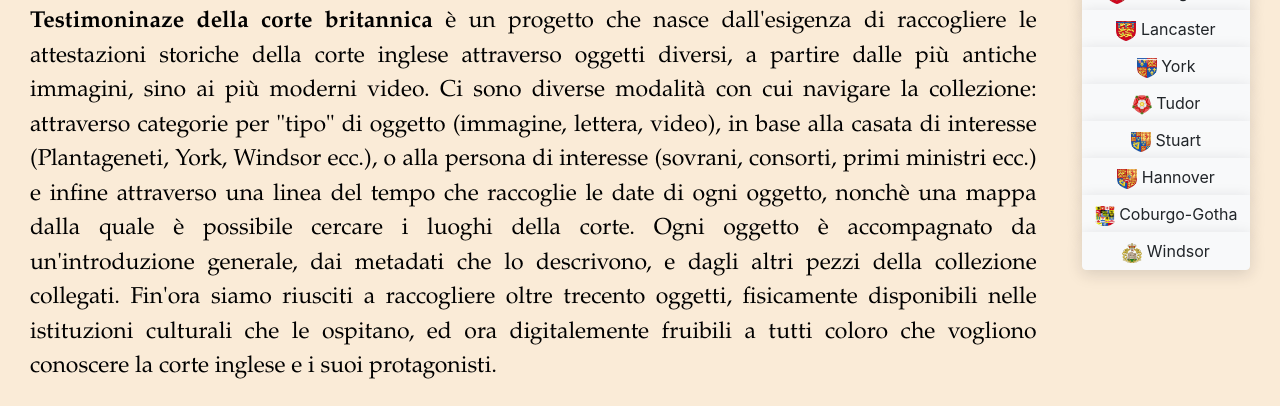
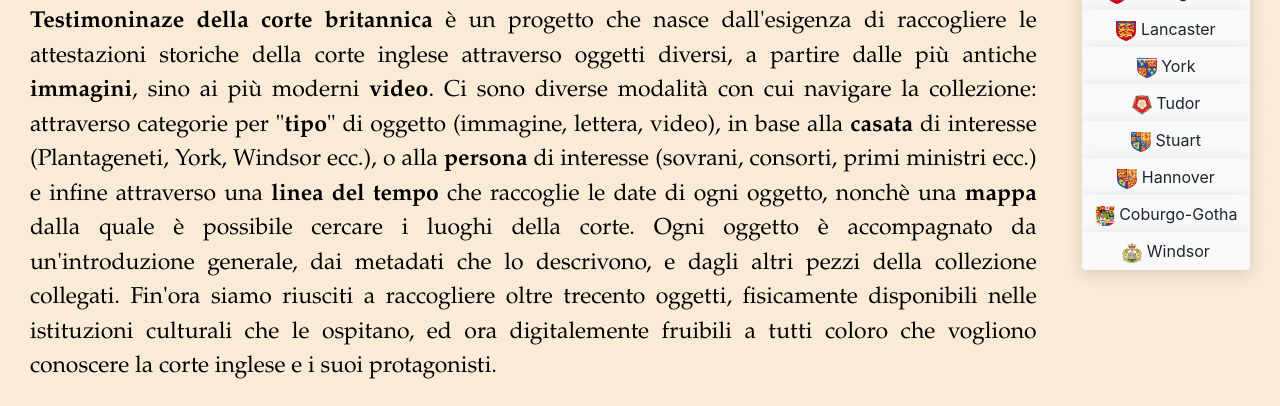
Before and after one commit to federicasaviotti/repository-project, a plain HTML site: page index.html in a window 1280 px wide. Shown: the part 107-513 px from the top of the page. Drawn offline with nearby package versions, Linux system fonts and the light colour scheme.

Commit message:
Update index.html

```diff
--- a/index.html
+++ b/index.html
@@ -93,7 +93,7 @@
           <div class="col-md-10">
           <div class="container">
                 <h1>Introduzione al progetto</h1>
-                <p class="text-justify testo-intro"> <strong class="font-weight-bold">Testimoninaze della corte britannica</strong> è un progetto che nasce dall'esigenza di raccogliere le attestazioni storiche della corte inglese attraverso oggetti diversi, a partire dalle più antiche immagini, sino ai più moderni video. Ci sono diverse modalità con cui navigare la collezione: attraverso categorie per "tipo" di oggetto (immagine, lettera, video), in base alla casata di interesse (Plantageneti, York, Windsor ecc.), o alla persona di interesse (sovrani, consorti, primi ministri ecc.) e infine attraverso una linea del tempo che raccoglie le date di ogni oggetto, nonchè una mappa dalla quale è possibile cercare i luoghi della corte.
+                <p class="text-justify testo-intro"> <strong class="font-weight-bold">Testimoninaze della corte britannica</strong> è un progetto che nasce dall'esigenza di raccogliere le attestazioni storiche della corte inglese attraverso oggetti diversi, a partire dalle più antiche <b>immagini</b>, sino ai più moderni <b>video</b>. Ci sono diverse modalità con cui navigare la collezione: attraverso categorie per "<b>tipo</b>" di oggetto (immagine, lettera, video), in base alla <b>casata</b> di interesse (Plantageneti, York, Windsor ecc.), o alla <b>persona</b> di interesse (sovrani, consorti, primi ministri ecc.) e infine attraverso una <b>linea del tempo</b> che raccoglie le date di ogni oggetto, nonchè una <b>mappa</b> dalla quale è possibile cercare i luoghi della corte.
                 Ogni oggetto è accompagnato da un'introduzione generale, dai metadati che lo descrivono, e dagli altri pezzi della collezione collegati.
                 Fin'ora siamo riusciti a raccogliere oltre trecento oggetti, fisicamente disponibili nelle istituzioni culturali che le ospitano, ed ora digitalemente fruibili a tutti coloro che vogliono conoscere la corte inglese e i suoi protagonisti.
                 </p>
```
